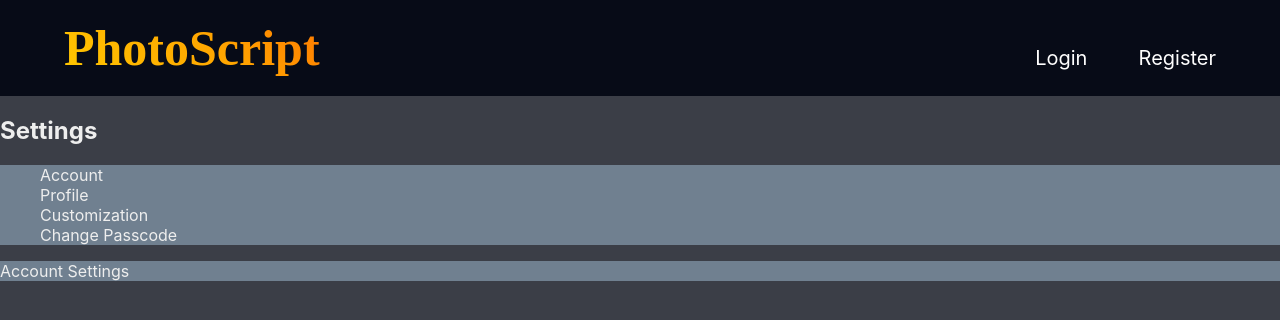
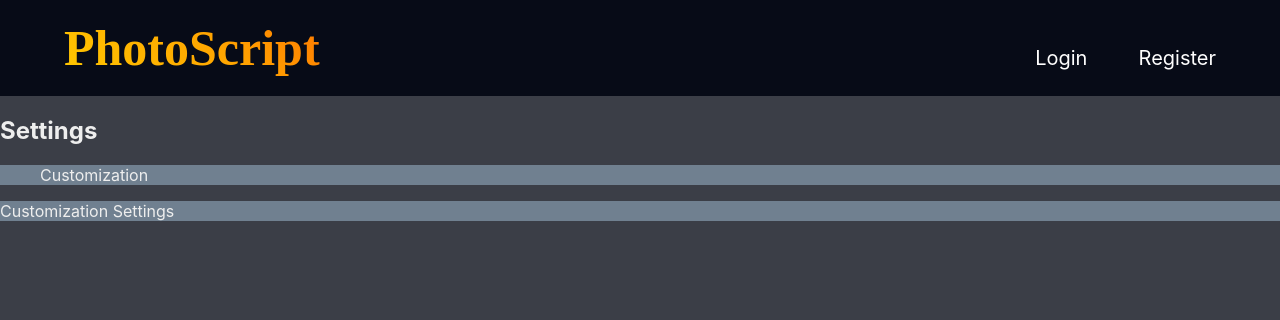
Before and after one commit to kingdarren0070/Photo-Script, a React (Create React App) app in the folder photo-script-ui/: page /settings/customization in a window 1280 px wide. Before the commit this address led to /settings/account. Shown: the top 320 px of the page. Built offline with nearby package versions, Linux system fonts and the light colour scheme; the HTML template or start-up script is replaced by a standard one.

Commit message:
Add 'protected routing' on settings page

```diff
--- a/photo-script-ui/src/components/pages/loginRegistration/LoginRegistration.js
+++ b/photo-script-ui/src/components/pages/loginRegistration/LoginRegistration.js
@@ -4,7 +4,6 @@ import { MainContext } from '../../context/MainContext';
 import { axiosCall } from '../../../utils/axiosCall';
 import styles from './LoginRegistration.module.scss';
 import LoadingSpinner from '../../loadingSpinner/LoadingSpinner';
-
 
 function LoginRegistration() {
   const [credentials, setCredentials] = useState({
--- a/photo-script-ui/src/components/pages/settings/Settings.js
+++ b/photo-script-ui/src/components/pages/settings/Settings.js
@@ -1,4 +1,4 @@
-import React, { useEffect } from 'react'
+import React, { useContext, useEffect } from 'react'
 import { Route, Switch, useHistory, useRouteMatch } from 'react-router'
 import { Link } from 'react-router-dom';
 import css from './Settings.module.scss'
@@ -6,9 +6,11 @@ import AccountSettings from './AccountSettings'
 import ProfileSettings from './ProfileSettings';
 import CustomizationSettings from './CustomizationSettings';
 import PasscodeSettings from './PasscodeSettings';
+import { MainContext } from '../../context/MainContext';
 
 const Settings = () => {
 
+  const { loggedIn } = useContext(MainContext);
   let { path, url } = useRouteMatch();
 
   const styles = {
@@ -18,7 +20,11 @@ const Settings = () => {
   const history = useHistory();
 
   useEffect(() => {
+    if (loggedIn) {
       history.push('/settings/account')
+    } else {
+      history.push('/settings/customization')
+    }
   }, [history])
 
   return (
@@ -30,6 +36,8 @@ const Settings = () => {
         <div className="row">
           <div className="col-3">
             <div className="p-2" style={styles}>
+              {
+                loggedIn ?
                   <ul style={{ listStyleType: 'none' }}>
                     <li className="mb-3 mt-3">
                       <Link className={css.links} to={`${url}/account`}>Account</Link>
@@ -44,16 +52,29 @@ const Settings = () => {
                       <Link className={css.links} to={`${url}/passcode`}>Change Passcode</Link>
                     </li>
                   </ul>
+                  :
+                  <ul style={{ listStyleType: 'none' }}>
+                    <li className="mb-3 mt-3">
+                      <Link className={css.links} to={`${url}/customization`}>Customization</Link>
+                    </li>
+                  </ul>
+              }
             </div>
           </div>
           <div className="col-9">
             <div className="p-2" style={styles}>
+              {loggedIn ?
                 <Switch>
                   <Route exact path={`${path}/account`} component={AccountSettings} />
                   <Route exact path={`${path}/profile`} component={ProfileSettings} />
                   <Route exact path={`${path}/customization`} component={CustomizationSettings} />
                   <Route exact path={`${path}/passcode`} component={PasscodeSettings} />
                 </Switch>
+                :
+                <Switch>
+                  <Route exact path={`${path}/customization`} component={CustomizationSettings} />
+                </Switch>
+              }
             </div>
           </div>
         </div>
```
Lines whose indentation alone changed are shown as unchanged.
